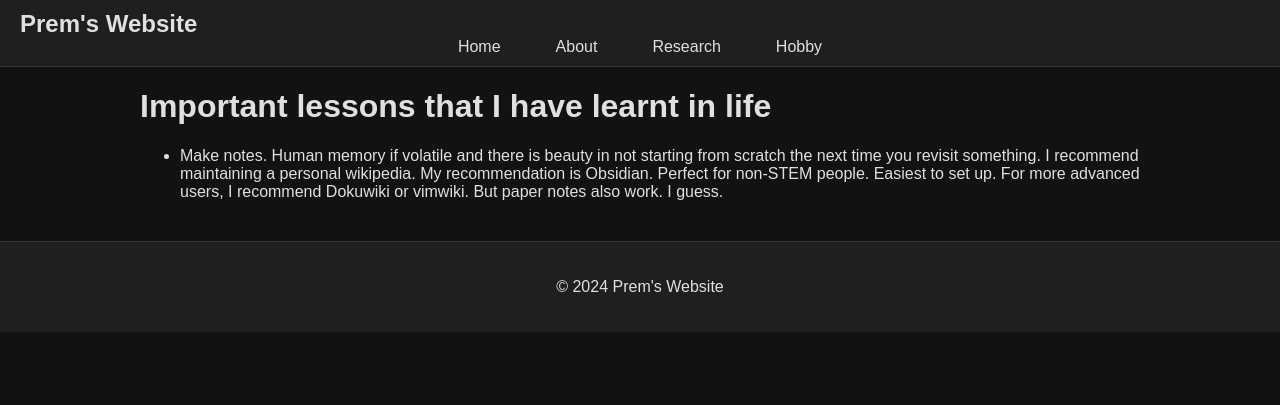
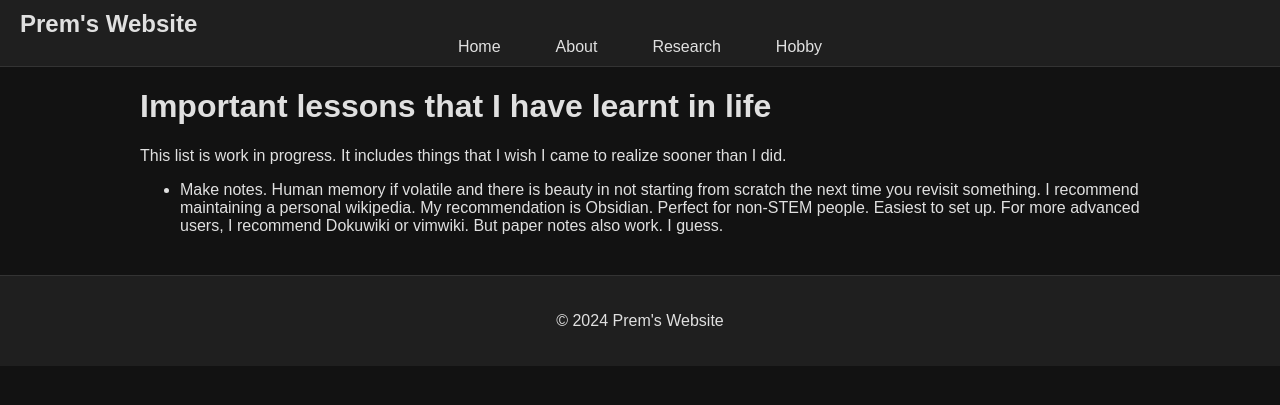
Before and after one commit to prem314/prem314.github.io, a Jekyll site: the page built from important_lessons_that_i_have_learnt_in_life.md, in a window 1280 px wide. Shown: the top 405 px of the page. Built offline with Jekyll 4.4.1, drawn with Linux system fonts in a browser that asks for light colours.

Commit message:
Update important_lessons_that_i_have_learnt_in_life.md

```diff
--- a/important_lessons_that_i_have_learnt_in_life.md
+++ b/important_lessons_that_i_have_learnt_in_life.md
@@ -5,4 +5,6 @@ title: Important lessons that I have learnt in life
 
 # Important lessons that I have learnt in life
 
+This list is work in progress. It includes things that I wish I came to realize sooner than I did.
+
   - Make notes. Human memory if volatile and there is beauty in not starting from scratch the next time you revisit something. I recommend maintaining a personal wikipedia. My recommendation is Obsidian. Perfect for non-STEM people. Easiest to set up. For more advanced users, I recommend Dokuwiki or vimwiki. But paper notes also work. I guess.
```
